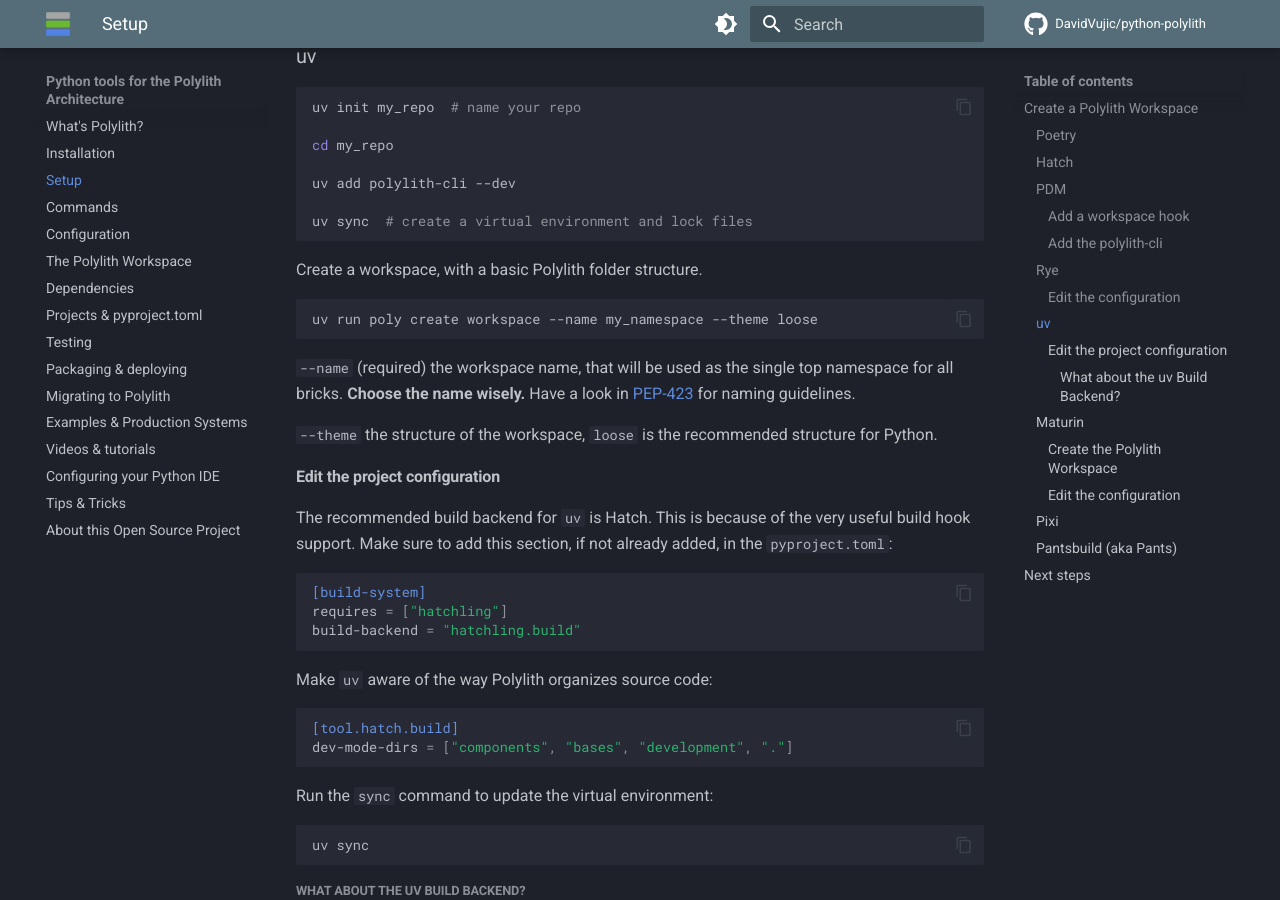
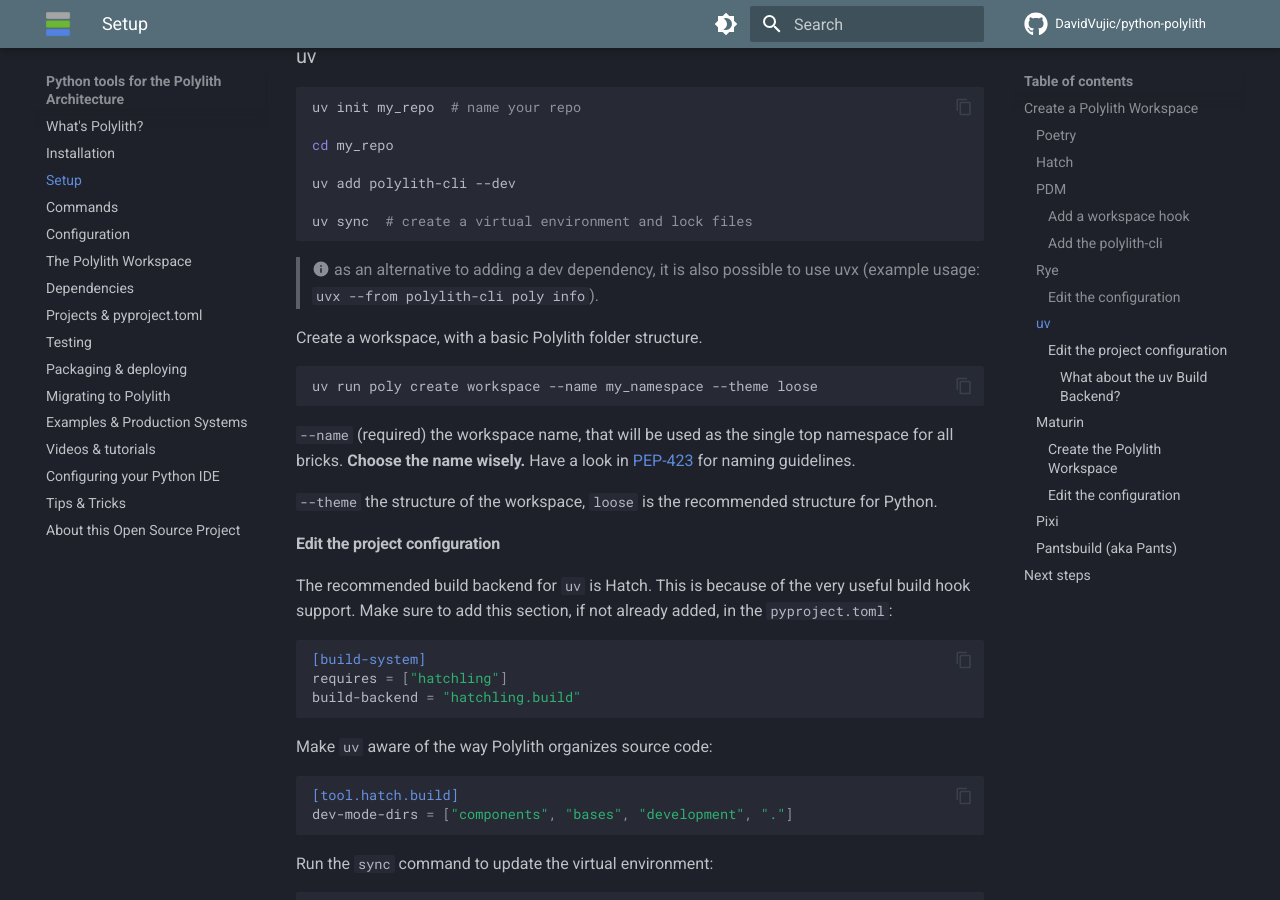
Before and after one commit to DavidVujic/python-polylith-docs, an MkDocs documentation site: the page built from docs/setup.md, in a window 1280 px wide and 900 px high, scrolled down 3575 px. Built offline with MkDocs 1.6.1 and Material for MkDocs 9.7.7, drawn with Linux system fonts in a browser that asks for light colours; comment, search, counter and statistics services are not loaded.

Commit message:
docs(uv): alternative usage with uvx

````diff
--- a/docs/setup.md
+++ b/docs/setup.md
@@ -181,6 +181,8 @@
 uv sync  # create a virtual environment and lock files
 ```
 
+> :material-information: as an alternative to adding a dev dependency, it is also possible to use uvx (example usage: `uvx --from polylith-cli poly info`).
+
 Create a workspace, with a basic Polylith folder structure.
 
 ``` shell
````
